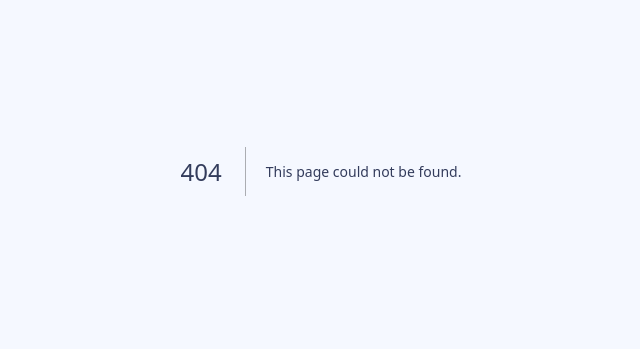
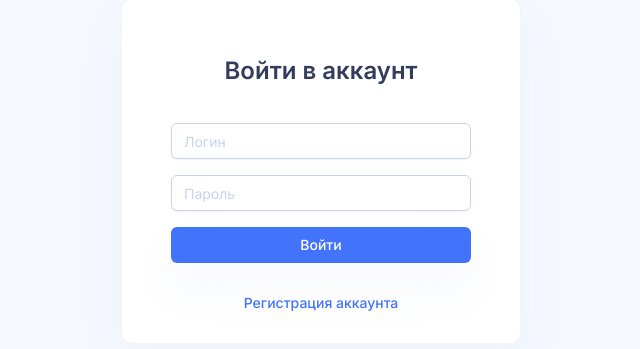
Before and after one commit to citec-spbu/MedicalDataService, a Next.js app in the folder frontend/: page /auth/login in a window 1280 px wide. Before the commit this address had no page. Shown: the part 229-578 px from the top of the page, without its empty margins (319-959 px from the left). Built offline with nearby package versions, Linux system fonts and the light colour scheme.

Commit message:
feat: added login page

```diff
--- /dev/null
+++ b/frontend/actions/login.ts
@@ -0,0 +1,43 @@
+"use server";
+
+import { LoginSchemas } from "@/schemas";
+import axios, { AxiosError } from "axios";
+import { redirect } from "next/navigation";
+
+type ResponseData = {
+  detail: string;
+};
+
+export type FormState = {
+  message: string;
+  fields?: Record<string, string>;
+};
+
+export const login = async (
+  prevState: FormState,
+  data: FormData
+): Promise<FormState> => {
+  const formData = Object.fromEntries(data);
+  const parsed = LoginSchemas.safeParse(formData);
+
+  try {
+    await axios.postForm("http://localhost:8000/user/login/", {
+      nickname: formData.login,
+      password: formData.password
+    });
+  } catch (error) {
+    const response = { message: "", fields: parsed.data };
+    if (error instanceof AxiosError) {
+      if (error.response) {
+        response.message = (error.response.data as ResponseData).detail;
+      } else if (error.request) {
+        response.message = "Пожалуйста повторите попытку позже";
+      }
+    } else {
+      response.message = "Неизвестная ошибка";
+    }
+    return response;
+  }
+
+  redirect("/auth/register");
+};
--- a/frontend/app/(nav-layout)/page.tsx
+++ b/frontend/app/(nav-layout)/page.tsx
@@ -3,9 +3,12 @@ import { Button } from "@/components/ui/button";
 
 export default function Home() {
   return (
-    <div className="flex justify-center items-center h-full">
-      <Button variant="outline">
+    <div className=" flex flex-col justify-center items-center space-y-4 h-full">
+      <Button variant="outline" size = "lg">
         <Link href="/auth/register">Register</Link>
+      </Button>
+      <Button variant="outline" size = "lg">
+        <Link href="/auth/login">Login</Link>
       </Button>
     </div>
   );
--- /dev/null
+++ b/frontend/app/auth/login/page.tsx
@@ -0,0 +1,11 @@
+import { LoginForm } from "@/components/auth/login-form";
+
+const LoginPage = () => {
+  return (
+    <div>
+      <LoginForm />
+    </div>
+  );
+};
+
+export default LoginPage;
--- /dev/null
+++ b/frontend/components/auth/login-form.tsx
@@ -0,0 +1,103 @@
+"use client";
+
+import * as z from "zod";
+
+import { startTransition, useActionState, useRef } from "react";
+import { useForm } from "react-hook-form";
+import { zodResolver } from "@hookform/resolvers/zod";
+
+import { LoginSchemas } from "@/schemas";
+
+import {
+  Form,
+  FormControl,
+  FormItem,
+  FormField,
+  FormMessage
+} from "@/components/ui/form";
+import { CardWrapper } from "@/components/auth/card-wrapper";
+import { Input } from "@/components/ui/input";
+import { Button } from "@/components/ui/button";
+import { FormError } from "@/components/form-error";
+
+import { login } from "@/actions/login";
+
+export const LoginForm = () => {
+  const [state, loginAction, isPending] = useActionState(login, {
+    message: "",
+    fields: {}
+  });
+
+  const form = useForm<z.infer<typeof LoginSchemas>>({
+    resolver: zodResolver(LoginSchemas),
+    defaultValues: {
+      login: "",
+      password: "",
+      ...(state?.fields ?? {})
+    }
+  });
+
+  const formRef = useRef<HTMLFormElement>(null);
+
+  return (
+    <CardWrapper
+      headerLabel="Войти в аккаунт"
+      showFooter
+      footerLabels={["Регистрация аккаунта"]}
+      footerHrefs={["/auth/register"]}
+    >
+      <Form {...form}>
+        <form
+          ref={formRef}
+          onSubmit={(e) => {
+            e.preventDefault();
+            form.handleSubmit(() => {
+              startTransition(() => {
+                loginAction(new FormData(formRef.current!));
+              });
+            })(e);
+          }}
+          action={loginAction}
+          className="w-[300px]"
+        >
+          <div className="space-y-4 text-base">
+            <FormField
+              control={form.control}
+              name="login"
+              render={({ field }) => (
+                <FormItem>
+                  <FormControl>
+                    <Input {...field} placeholder="Логин" type="text" />
+                  </FormControl>
+                  <FormMessage />
+                </FormItem>
+              )}
+            ></FormField>
+            <FormField
+              control={form.control}
+              name="password"
+              render={({ field }) => (
+                <FormItem>
+                  <FormControl>
+                    <Input {...field} placeholder="Пароль" type="password" />
+                  </FormControl>
+                  <FormMessage />
+                </FormItem>
+              )}
+            ></FormField>
+
+            <FormError message={state?.message} />
+            <Button
+              disabled={isPending}
+              variant="default"
+              type="submit"
+              className="w-full text-white bg-ring"
+            >
+              Войти
+            </Button>
+          </div>
+        </form>
+      </Form>
+    </CardWrapper>
+  );
+};
--- a/frontend/schemas/index.ts
+++ b/frontend/schemas/index.ts
@@ -21,3 +21,16 @@ export const RegisterSchema = z
       });
     }
   });
+
+
+  export const LoginSchemas = z
+  .object({
+    login: z
+      .string()
+      .min(3, { message: "Логин должен содержать не менее 3 символов" })
+      .trim(),
+    password: z
+      .string()
+      .min(8, { message: "Пароль должен содержать не менее 8 символов" })
+      .trim(),
+  });
```
